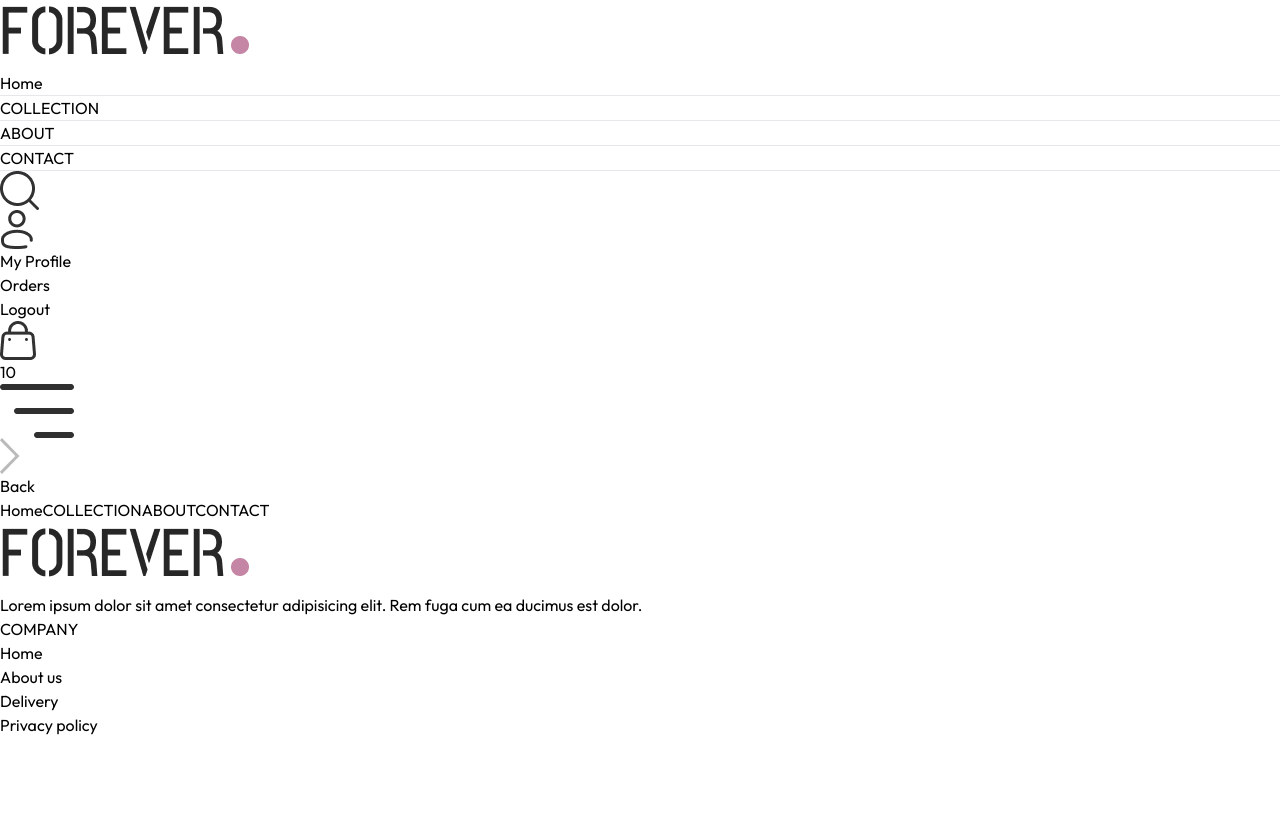
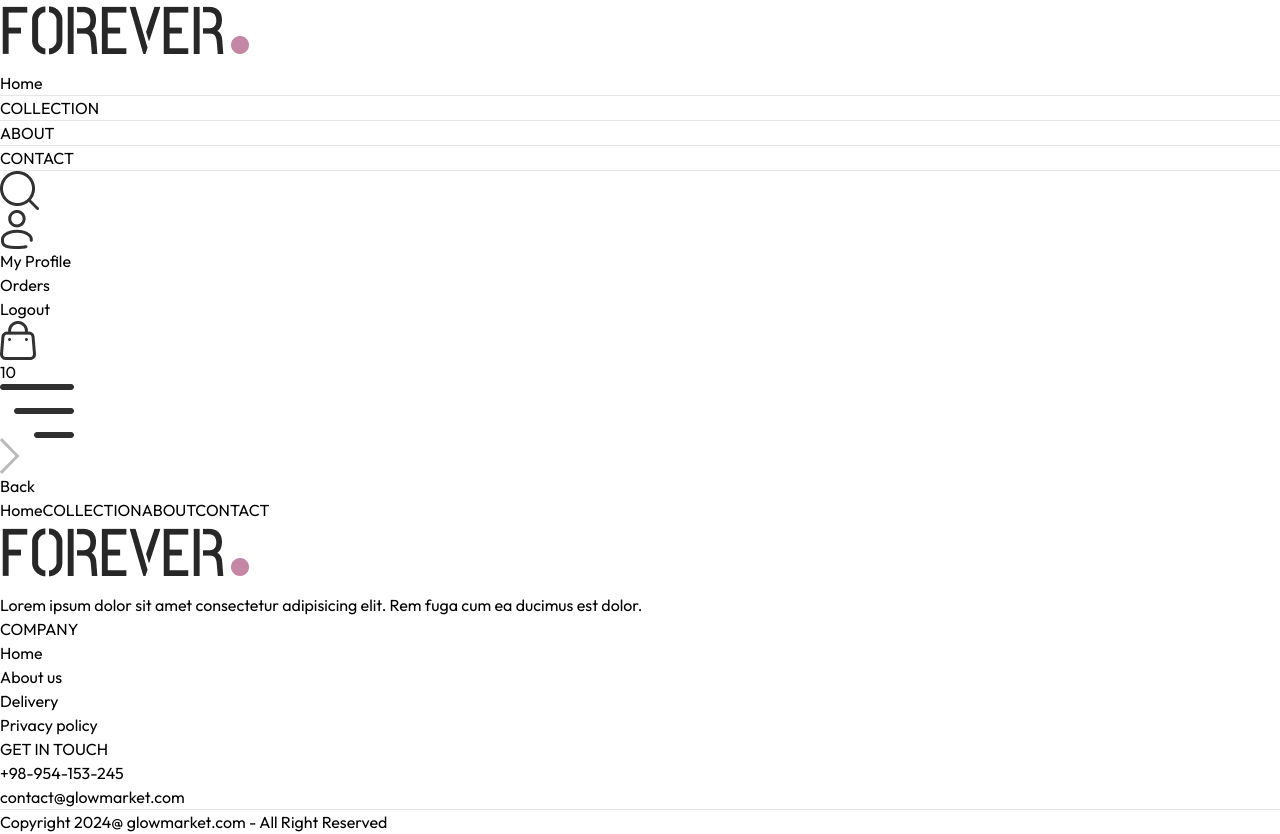
Before and after one commit to GhMamadreza84/E-Commerce-Shop-Front, a React (Vite) app: page /orders in a window 1280 px wide. Before the commit the page ends 800 px from the top, so only its background shows below. Built offline with nearby package versions, Linux system fonts and the light colour scheme.

Commit message:
i complate footer and now complated home page ui i tommorow go start complate colletion page

```diff
--- a/src/components/Footer.jsx
+++ b/src/components/Footer.jsx
@@ -23,7 +23,20 @@ const Footer = () => {
           </ul>
         </div>
 
+        <div className="">
+          <p className='mb-5 text-xl font-medium'>GET IN TOUCH </p>
+          <ul className='flex flex-col gap-1 text-gray-600 '>
+            <li>+98-954-153-245</li>
+            <li>contact@glowmarket.com</li>
+          </ul>
+        </div>
+
       </div>
+
+        <div className="">
+          <hr />
+          <p className='py-5 text-sm text-center'>Copyright 2024@ glowmarket.com - All Right Reserved</p>
+        </div>
     </div>
   )
 }
```
